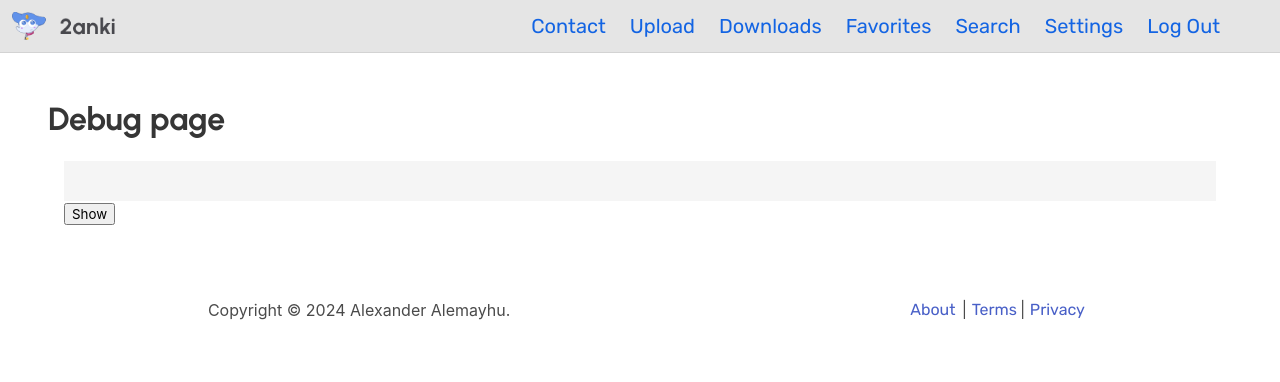
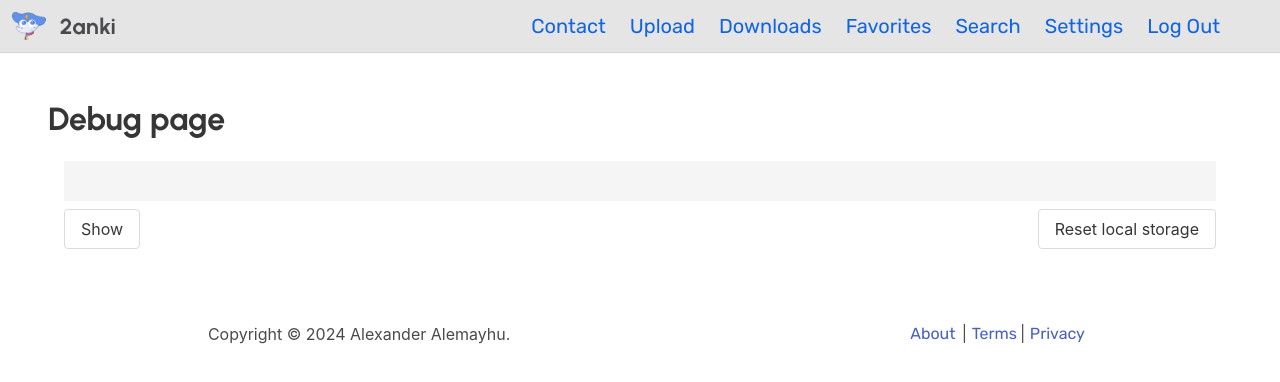
Before and after one commit to 2anki/web, a React app: page /debug in a window 1280 px wide. Shown: the top 382 px of the page. Built offline with nearby package versions, Linux system fonts and the light colour scheme; no server answers.

Commit message:
feat(DebugPage): add button for resetting local storage

```diff
--- a/src/pages/DebugPage/DebugPage.tsx
+++ b/src/pages/DebugPage/DebugPage.tsx
@@ -1,9 +1,14 @@
-import { useState } from 'react';
+import React, { useState } from 'react';
 import { getKeys } from './helpers/getKeys';
 import { ErrorPresenter } from '../../components/errors/ErrorPresenter';
 
 export function DebugPage() {
   const [show, setShow] = useState(false);
+
+  const resetLocalStorage = () => {
+    localStorage.clear();
+    window.location.reload();
+  };
 
   return (
     <section className="section">
@@ -17,13 +22,24 @@ export function DebugPage() {
               )});\n`
           )}
         </pre>
+        <div className="buttons is-justify-content-space-between mt-2">
+          <div className="control">
+            <button className="button" type="button" onClick={() => setShow(!show)}>
+              {show ? 'Hide' : 'Show'}
+            </button>
+            {
+              show && <ErrorPresenter error={new Error('This is a test error')} />
+            }
 
-        <button type="button" onClick={() => setShow(!show)}>
-          {show ? 'Hide' : 'Show'}
-        </button>
-        {
-          show && <ErrorPresenter error={new Error('This is a test error')} />
-        }
+          </div>
+
+          <div className="control">
+            <button className="button" type="button" onClick={resetLocalStorage}>
+              Reset local storage
+            </button>
+
+          </div>
+        </div>
       </div>
     </section>
   );
```
